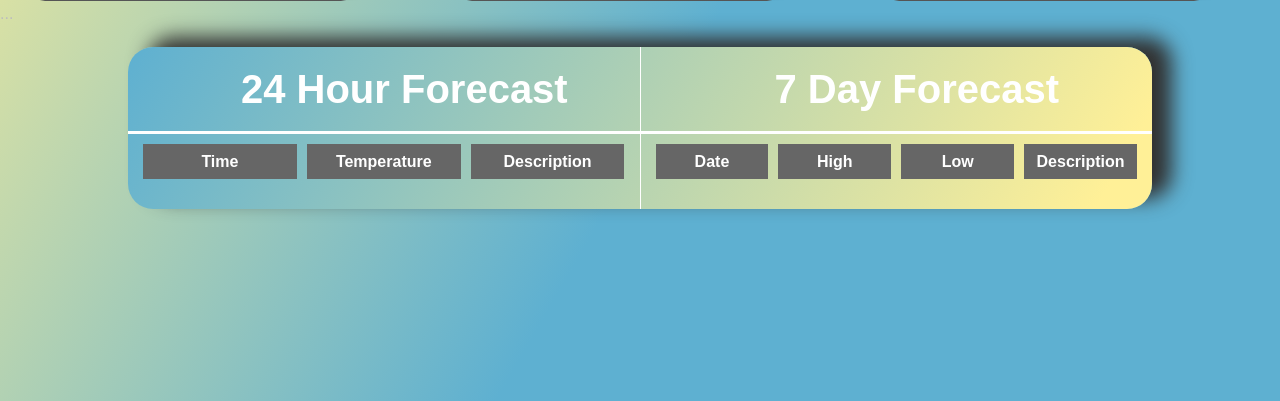
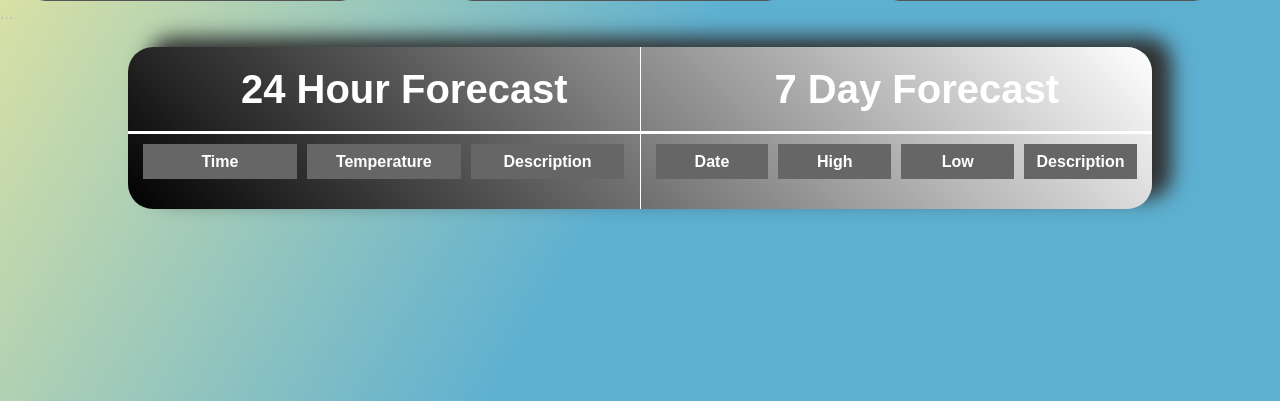
Before and after one commit to tarekchaalan/Weather-App, a Django app: page /results/ in a window 1280 px wide. Shown: the part 399-800 px from the top of the page. Run offline with Django 4.2, Linux system fonts and the light colour scheme.

Commit message:
Updated Table

```diff
--- a/project/ForecastApp/static/results.css
+++ b/project/ForecastApp/static/results.css
@@ -326,7 +326,7 @@ table {
   left: 10%;
   width: 80%; /* Table takes up full width of its parent */
   border-collapse: collapse; /* Remove space between table cells */
-  background: linear-gradient(120deg, #5eb0d1, #fff097 95%);
+  background: linear-gradient(45deg, black, white 100%);
   transition: background 0.7s;
   background-size: cover;
   box-shadow: 20px -10px 20px rgba(50, 50, 50, 1);
```
